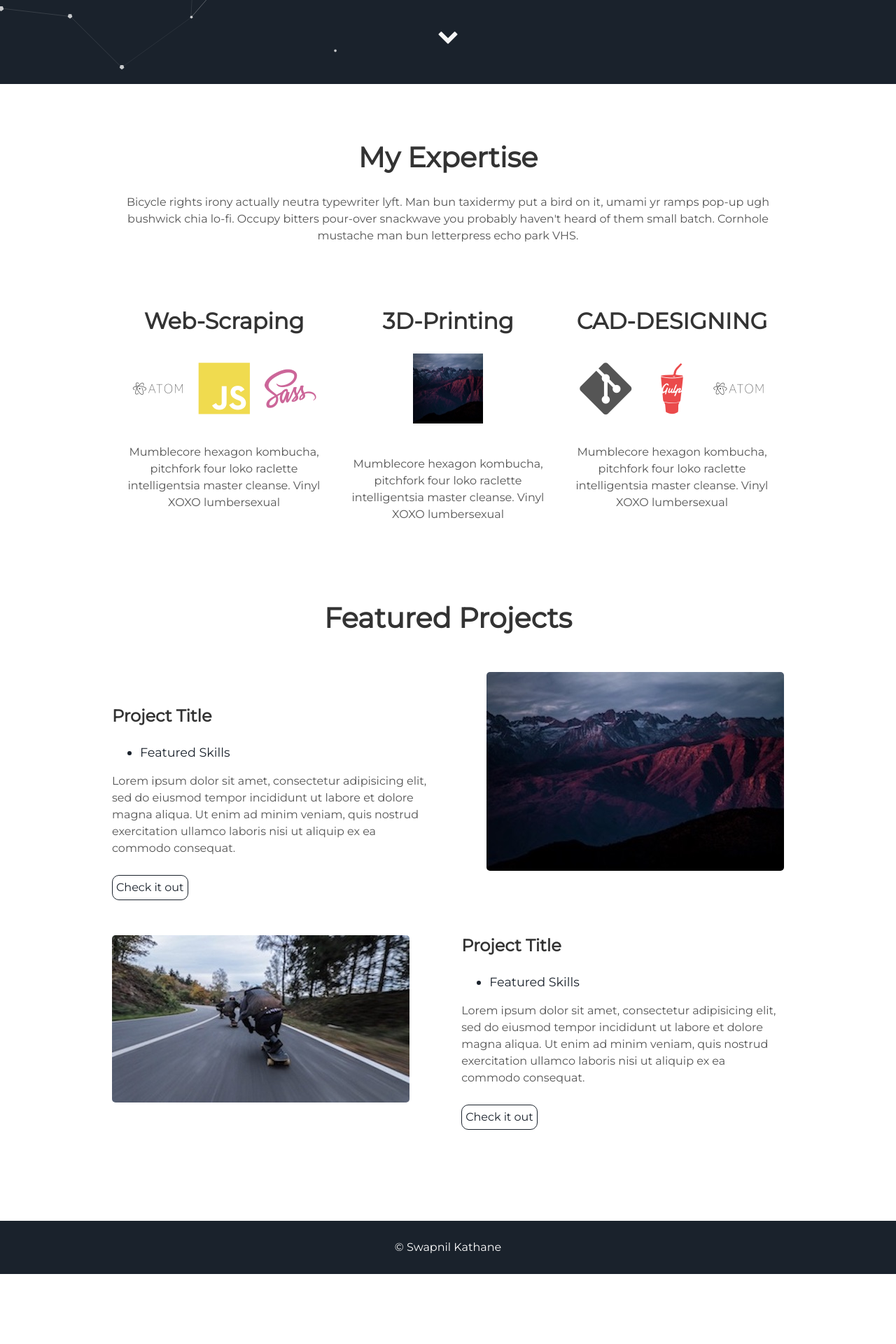
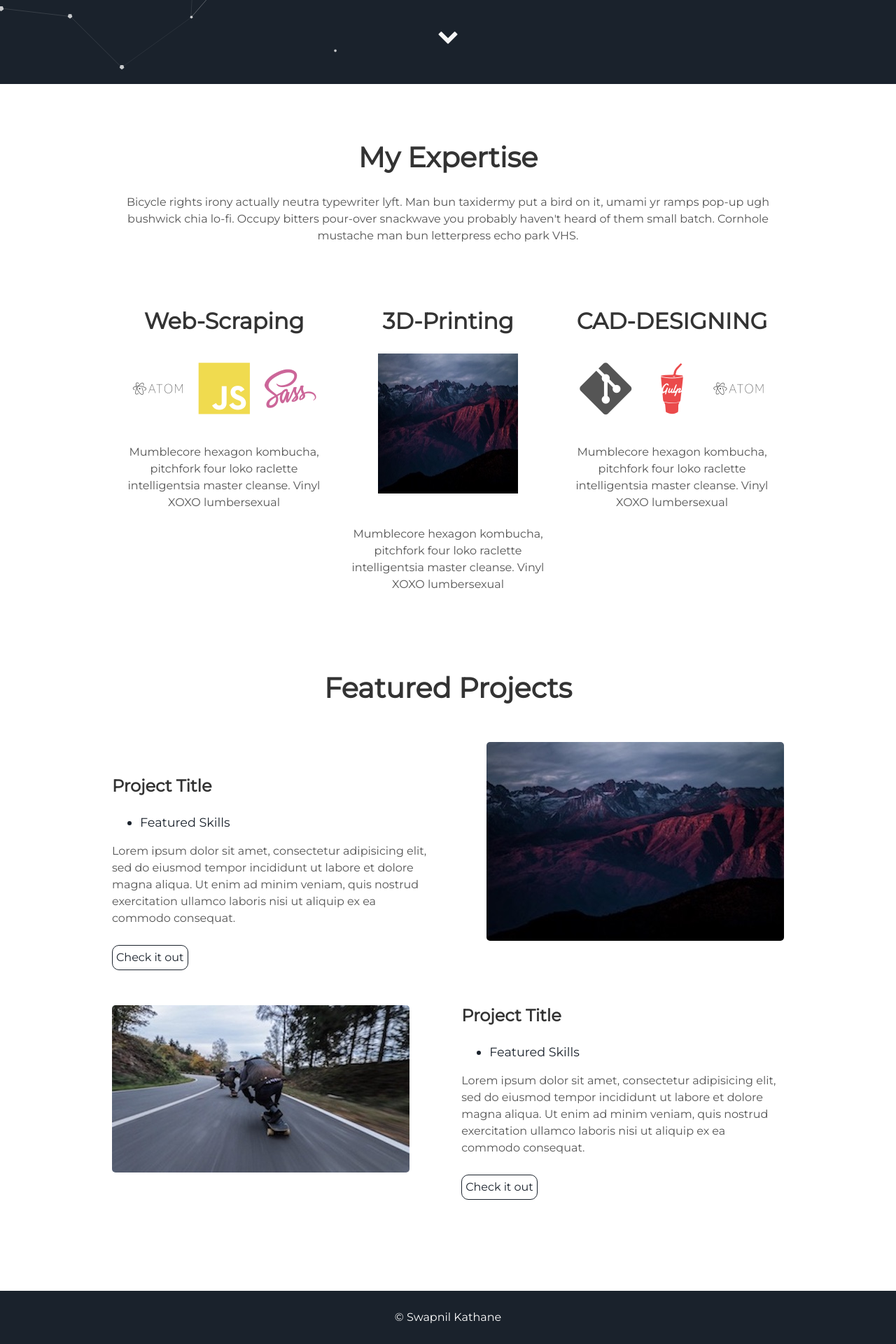
Before and after one commit to swapnilkathane/swapnilkathaneoldweb, a Jekyll site: the page built from index.html, in a window 1280 px wide. Shown: the part 780-2700 px from the top of the page at 70% size. Built offline with Jekyll 4.4.1, drawn with Linux system fonts in a browser that asks for light colours; before the commit the page ends 2600 px from its top, so only the background shows below that.

Commit message:
Update about.html

```diff
--- a/_includes/about.html
+++ b/_includes/about.html
@@ -13,7 +13,7 @@
     </div>
     <div class="tech">
       <h2>3D-Printing</h2>
-      <img alt="mountains" src="{{ "/assets/img/mountains.jpg" | prepend: site.baseurl }}" style="width:100px;height:100px;"/>
+      <img alt="mountains" src="{{ "/assets/img/mountains.jpg" | prepend: site.baseurl }}" style="width:200px;height:200px;">
       <p>Mumblecore hexagon kombucha, pitchfork four loko raclette intelligentsia master cleanse.
         Vinyl XOXO lumbersexual</p>
     </div>
```
